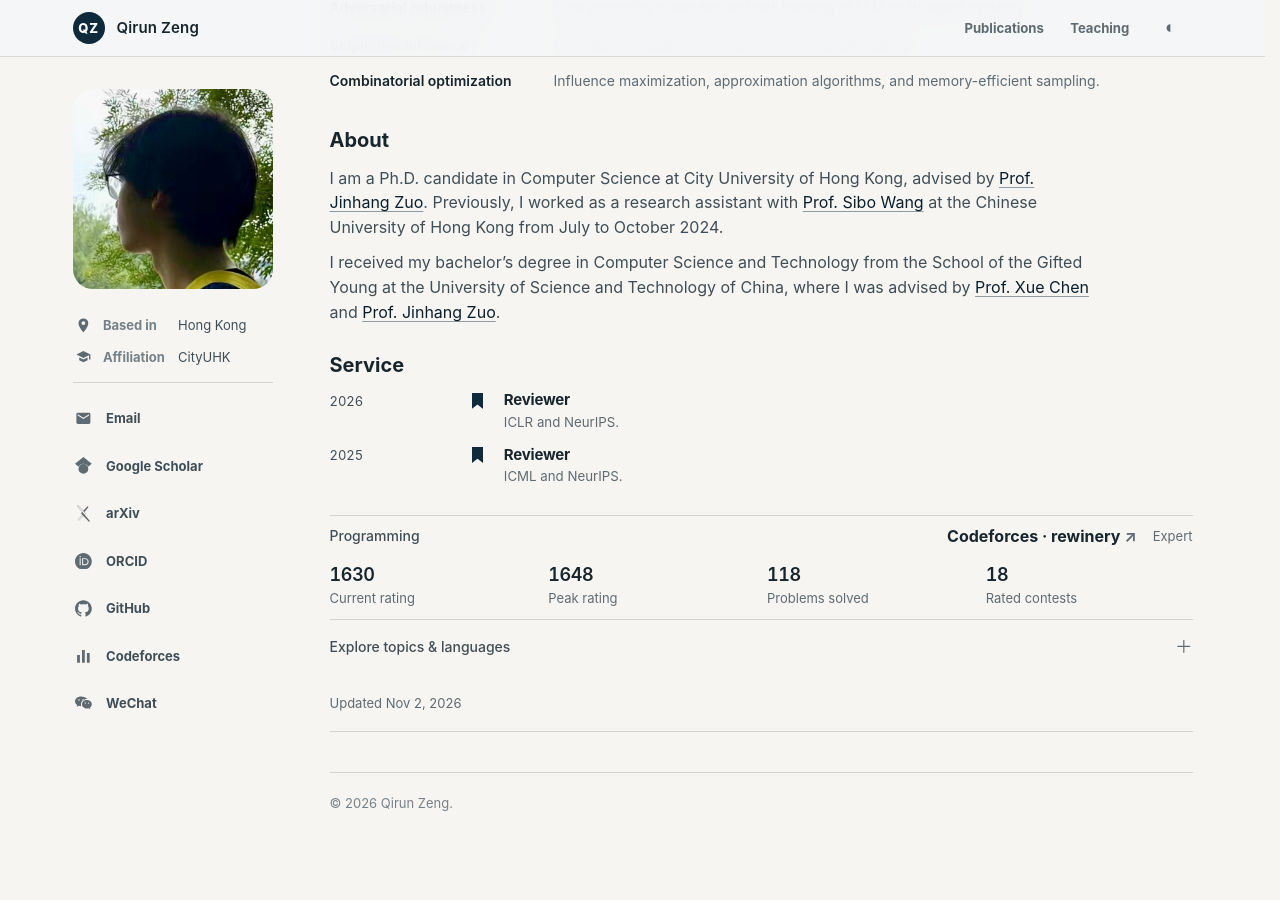
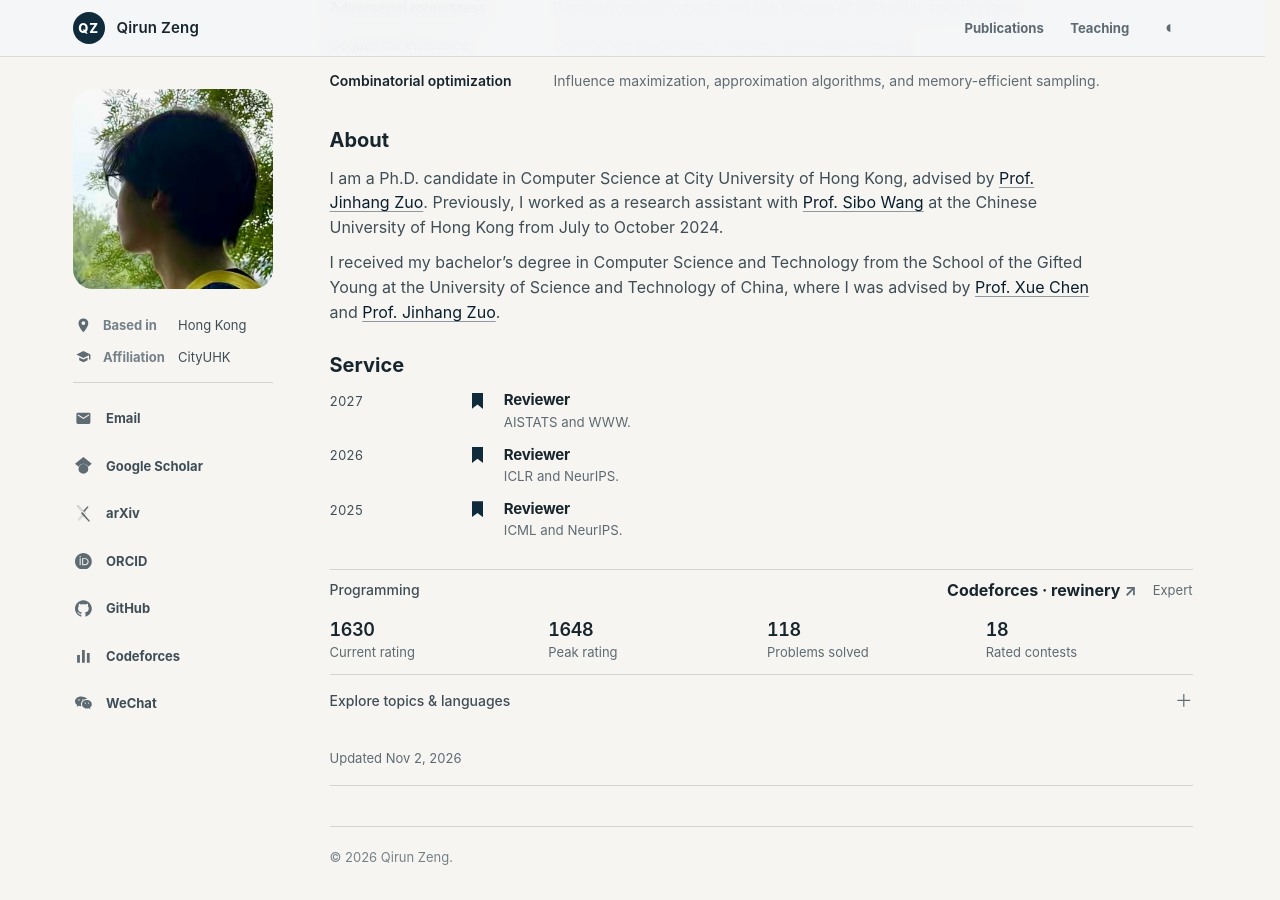
Before and after one commit to qirunzeng/qirunzeng.github.io, a Jekyll site: the page built from index.html, in a window 1280 px wide and 900 px high, scrolled down 1350 px. Built offline with Jekyll 4.4.1, drawn with Linux system fonts in a browser that asks for light colours; before the commit the page ends 2196 px from its top, so only the background shows below that.

Commit message:
add experience

```diff
--- a/_data/home.yml
+++ b/_data/home.yml
@@ -42,6 +42,9 @@ research:
       papers: ["one-rounding-fits-all"]
 
 service:
+  - period: "2027"
+    title: "Reviewer"
+    detail: "AISTATS and WWW."
   - period: "2026"
     title: "Reviewer"
     detail: "ICLR and NeurIPS."
```
